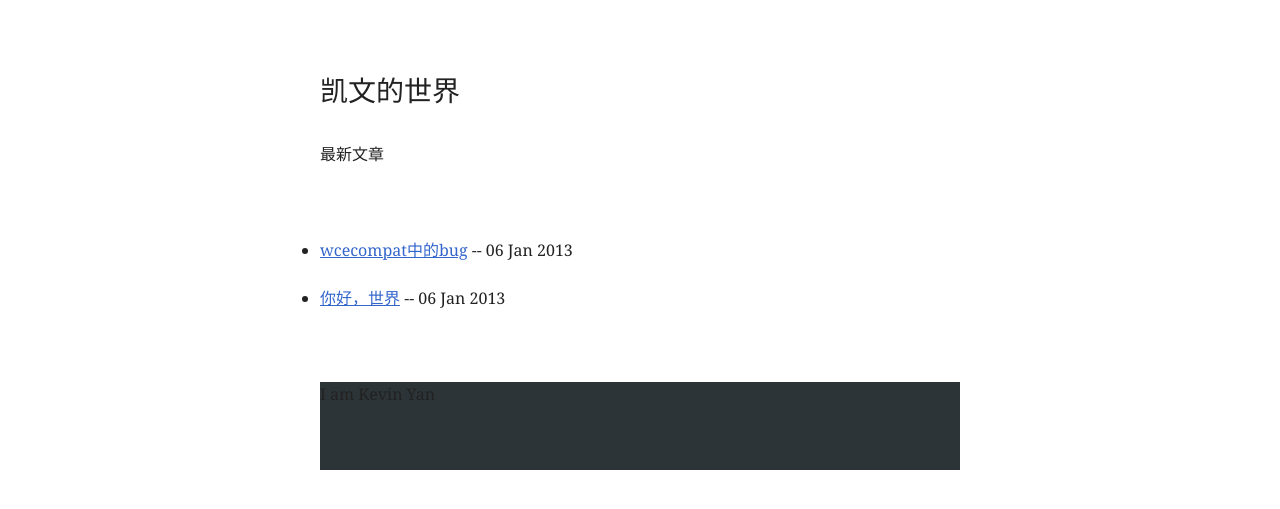
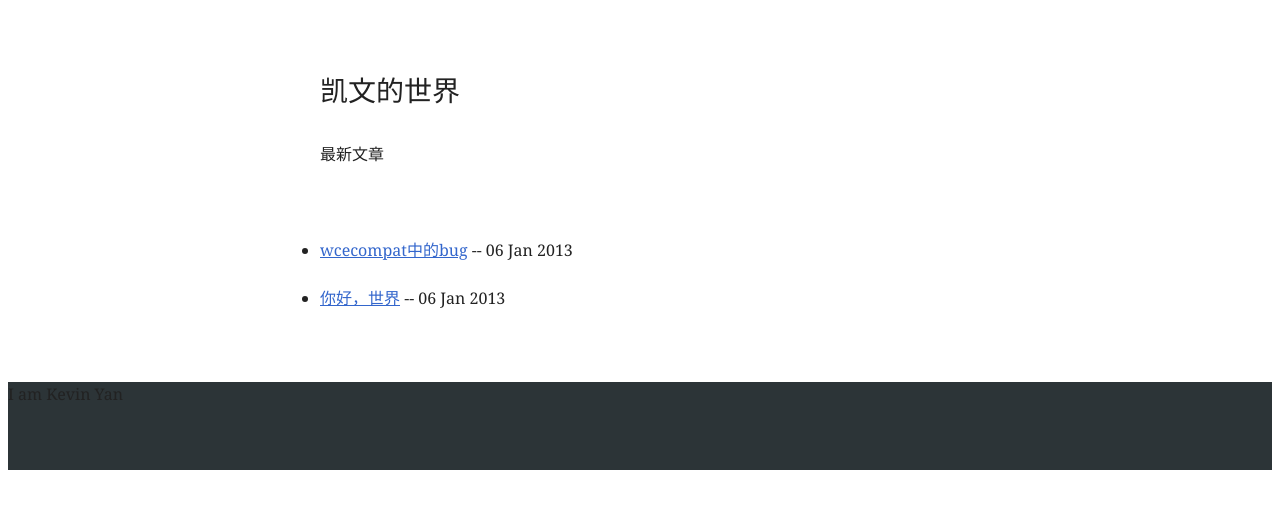
Before and after one commit to since1q80/me, a Jekyll site: the page built from index.html, in a window 1280 px wide. Shown: the top 509 px of the page. Built offline with Jekyll 4.4.1, drawn with Linux system fonts in a browser that asks for light colours; Markdown is read by kramdown in place of the engine named in the settings; the list of posts is cut into pages by our own code.

Commit message:
update footer

```diff
--- a/stylesheets/style.css
+++ b/stylesheets/style.css
@@ -1,5 +1,5 @@
 body { color: #222; font: normal normal 400 100%/1.5em georgia,serif; }
-.page,footer{margin: 3em auto; width: 40em }
+.page{margin: 3em auto; width: 40em }
 a:link { color: #3366CC }
 a:visited { color: #224488 }
 blockquote,ol,p,ul { display: block; margin: 0 0 1.5em }
```
